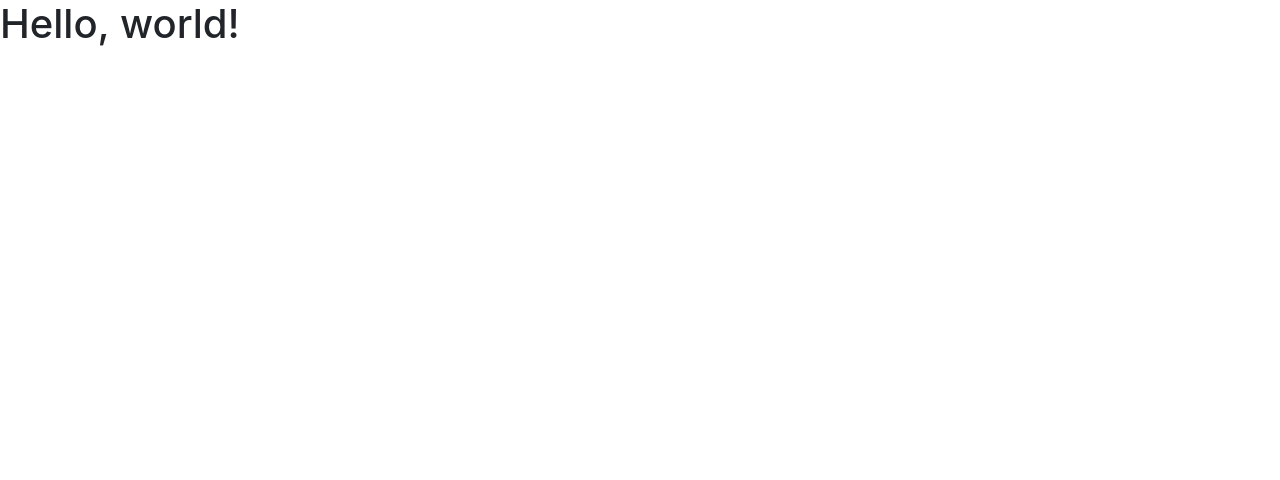
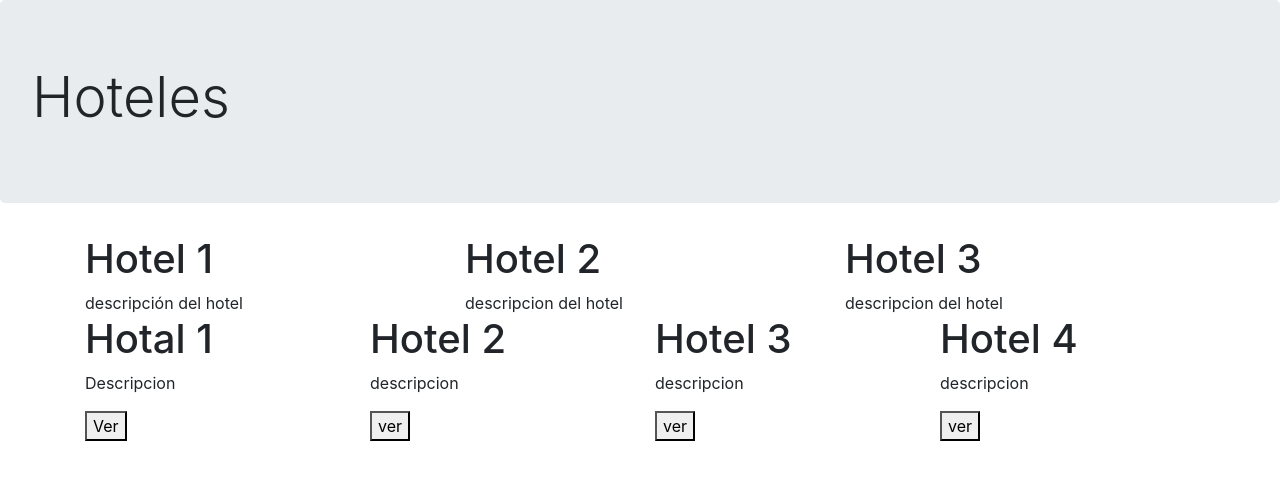
Before and after one commit to acroooo/boot4-U-Austral, a website: page index.html in a window 1280 px wide. Drawn offline with nearby package versions, Linux system fonts and the light colour scheme.

Commit message:
armado de grillas

```diff
--- a/index.html
+++ b/index.html
@@ -1,22 +1,73 @@
 <!doctype html>
 <html lang="en">
+
 <head>
   <!-- Required meta tags -->
   <meta charset="utf-8">
   <meta name="viewport" content="width=device-width, initial-scale=1, shrink-to-fit=no">
 
   <!-- Bootstrap CSS -->
-    <link rel="stylesheet" href="node_modules/bootstrap/dist/css/bootstrap.min.css" integrity="sha384-Vkoo8x4CGsO3+Hhxv8T/Q5PaXtkKtu6ug5TOeNV6gBiFeWPGFN9MuhOf23Q9Ifjh" crossorigin="anonymous">
+  <link rel="stylesheet" href="node_modules/bootstrap/dist/css/bootstrap.min.css" />
 
-    <title>Hello, world!</title>
+  <title>Bootstrap 4</title>
 </head>
+
 <body>
-    <h1>Hello, world!</h1>
+  <div class="jumbotron">
+    <h1 class="display-4">Hoteles</h1>
+  </div>
+  <div class="container">
+    <div class="row">
+      <div class="col-sm">
+        <h1>Hotel 1</h1>
+        <section>descripción del hotel</section>
+      </div>
+      <div class="col-sm">
+        <h1>Hotel 2</h1>
+        <section>descripcion del hotel</section>
+      </div>
+      <div class="col-sm">
+        <h1>Hotel 3</h1>
+        <section>descripcion del hotel</section>
+      </div>
+    </div>
+    <div class="row">
+      <div class="col">
+        <h1>Hotal 1</h1>
+        <p>Descripcion</p>
+        <button>Ver</button>
+      </div>
+      <div class="col">
+        <h1>Hotel 2</h1>
+        <p>descripcion</p>
+        <button>ver</button>
+      </div>
+      <div class="col">
+        <h1>Hotel 3</h1>
+        <p>descripcion</p>
+        <button>ver</button>
+      </div>
+      <div class="col">
+        <h1>Hotel 4</h1>
+        <p>descripcion</p>
+        <button>ver</button>
+      </div>
+    </div>
+  </div>
+
+
 
   <!-- Optional JavaScript -->
   <!-- jQuery first, then Popper.js, then Bootstrap JS -->
-    <script src="node_modules/jquery/dist/jquery.min.js" integrity="sha384-J6qa4849blE2+poT4WnyKhv5vZF5SrPo0iEjwBvKU7imGFAV0wwj1yYfoRSJoZ+n" crossorigin="anonymous"></script>
-    <script src="node_modules/popper.js/dist/popper.min.js" integrity="sha384-Q6E9RHvbIyZFJoft+2mJbHaEWldlvI9IOYy5n3zV9zzTtmI3UksdQRVvoxMfooAo" crossorigin="anonymous"></script>
-    <script src="node_modules/bootstrap/dist/js/bootstrap.min.js" integrity="sha384-wfSDF2E50Y2D1uUdj0O3uMBJnjuUD4Ih7YwaYd1iqfktj0Uod8GCExl3Og8ifwB6" crossorigin="anonymous"></script>
+  <script src="./node_modules/jquery/dist/jquery.min.js"
+    integrity="sha384-J6qa4849blE2+poT4WnyKhv5vZF5SrPo0iEjwBvKU7imGFAV0wwj1yYfoRSJoZ+n" crossorigin="anonymous">
+  </script>
+  <script src="./node_modules/popper.js/dist/popper.min.js"
+    integrity="sha384-Q6E9RHvbIyZFJoft+2mJbHaEWldlvI9IOYy5n3zV9zzTtmI3UksdQRVvoxMfooAo" crossorigin="anonymous">
+  </script>
+  <script src="./node_modules/bootstrap/dist/js/bootstrap.min.js"
+    integrity="sha384-wfSDF2E50Y2D1uUdj0O3uMBJnjuUD4Ih7YwaYd1iqfktj0Uod8GCExl3Og8ifwB6" crossorigin="anonymous">
+  </script>
 </body>
+
 </html>
```
Lines whose indentation alone changed are shown as unchanged.
